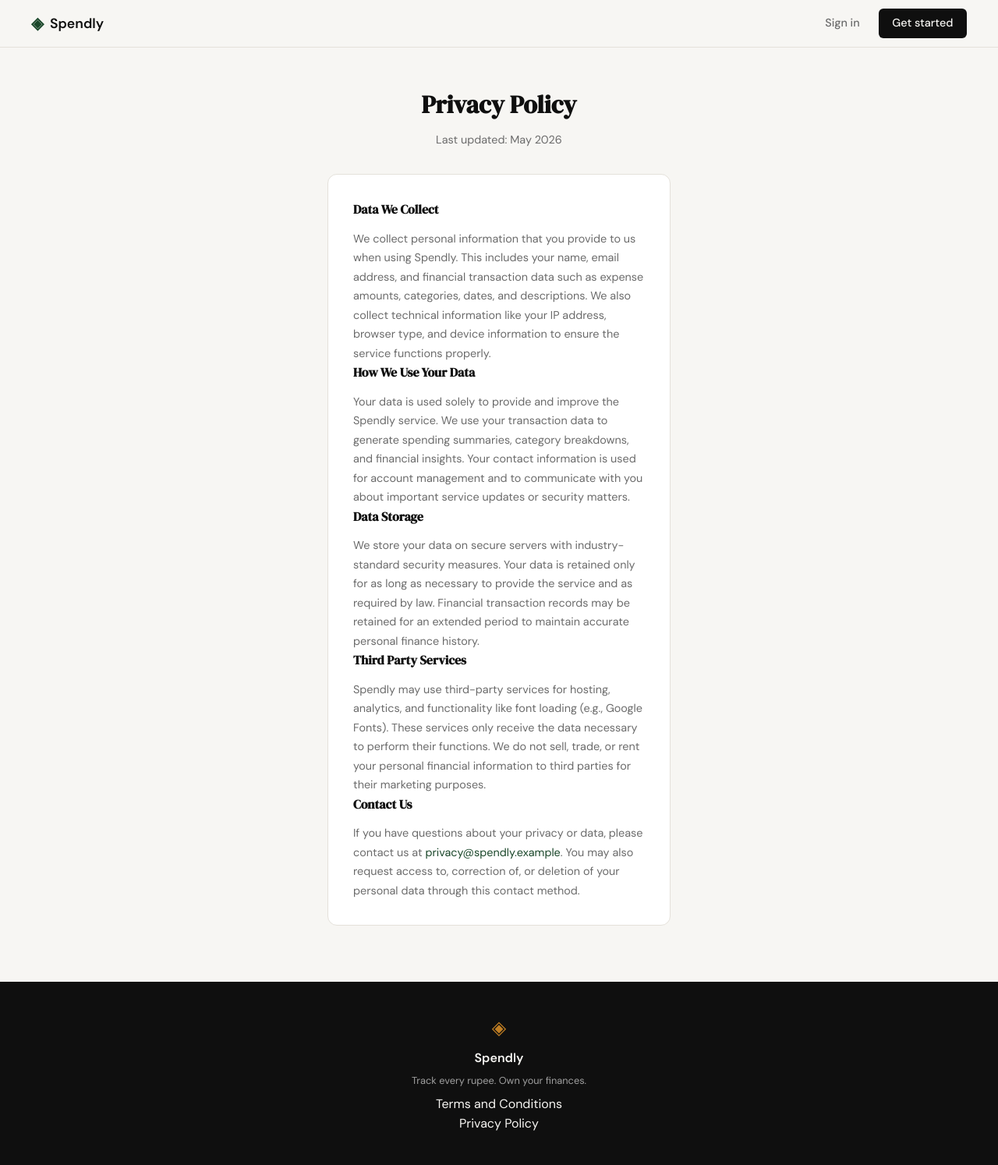
After one commit to 12ATHARAV/expense-tracker, a Flask app: page /privacy in a window 1280 px wide. The commit adds this page. Shown: the whole page at 78% size. Run offline with Flask 3, Linux system fonts and the light colour scheme.

Commit message:
landing: add privacy policy page and route

```diff
--- a/app.py
+++ b/app.py
@@ -25,6 +25,11 @@ def login():
 @app.route("/terms")
 def terms():
     return render_template("terms.html")
+
+
+@app.route("/privacy")
+def privacy():
+    return render_template("privacy.html")
 
 
 # ------------------------------------------------------------------ #
--- a/file.txt
+++ b/file.txt
@@ -8,7 +8,8 @@ Point both to "#" as placeholder hrefs since the pages don't exist yet.
 
 Do not modify anything else on the page.
 
-git commit -m "landing: add terms and privacy links to footer”
+git commit -m "landing: add terms and privacy links to footer"
+git push origin master
 
 Create a "Terms and Conditions" page for Spendly.
 
@@ -24,6 +25,7 @@ landing.html.
 footer link href from "#" to "/terms".
 
 git commit -m "landing: add terms and conditions page and route”
+git push origin master
 
 Do the same as you did for the Terms and Conditions page,
 but for Privacy Policy.
--- a/templates/base.html
+++ b/templates/base.html
@@ -34,7 +34,7 @@
             <span class="brand-icon">◈</span>
             <span class="footer-name">Spendly</span>
             <p class="footer-copy">Track every rupee. Own your finances.</p>
-            <p><a href="/terms">Terms and Conditions</a><br><a href="#">Privacy Policy</a></p>
+            <p><a href="/terms">Terms and Conditions</a><br><a href="/privacy">Privacy Policy</a></p>
         </div>
     </footer>
 
--- /dev/null
+++ b/templates/privacy.html
@@ -0,0 +1,55 @@
+{% extends "base.html" %}
+
+{% block title %}Privacy Policy — Spendly{% endblock %}
+
+{% block content %}
+
+<section class="auth-section">
+    <div class="auth-container">
+        <div class="auth-header">
+            <h1 class="auth-title">Privacy Policy</h1>
+            <p class="auth-subtitle">Last updated: May 2026</p>
+        </div>
+
+        <div class="auth-card">
+
+            <article class="terms-article">
+                <h2 class="feature-title" style="font-size: 1rem;">Data We Collect</h2>
+                <p class="feature-body" style="margin-top: 0.5rem;">
+                    We collect personal information that you provide to us when using Spendly. This includes your name, email address, and financial transaction data such as expense amounts, categories, dates, and descriptions. We also collect technical information like your IP address, browser type, and device information to ensure the service functions properly.
+                </p>
+            </article>
+
+            <article class="terms-article">
+                <h2 class="feature-title" style="font-size: 1rem;">How We Use Your Data</h2>
+                <p class="feature-body" style="margin-top: 0.5rem;">
+                    Your data is used solely to provide and improve the Spendly service. We use your transaction data to generate spending summaries, category breakdowns, and financial insights. Your contact information is used for account management and to communicate with you about important service updates or security matters.
+                </p>
+            </article>
+
+            <article class="terms-article">
+                <h2 class="feature-title" style="font-size: 1rem;">Data Storage</h2>
+                <p class="feature-body" style="margin-top: 0.5rem;">
+                    We store your data on secure servers with industry-standard security measures. Your data is retained only for as long as necessary to provide the service and as required by law. Financial transaction records may be retained for an extended period to maintain accurate personal finance history.
+                </p>
+            </article>
+
+            <article class="terms-article">
+                <h2 class="feature-title" style="font-size: 1rem;">Third Party Services</h2>
+                <p class="feature-body" style="margin-top: 0.5rem;">
+                    Spendly may use third-party services for hosting, analytics, and functionality like font loading (e.g., Google Fonts). These services only receive the data necessary to perform their functions. We do not sell, trade, or rent your personal financial information to third parties for their marketing purposes.
+                </p>
+            </article>
+
+            <article class="terms-article">
+                <h2 class="feature-title" style="font-size: 1rem;">Contact Us</h2>
+                <p class="feature-body" style="margin-top: 0.5rem;">
+                    If you have questions about your privacy or data, please contact us at <a href="mailto:privacy@spendly.example" style="color: var(--accent);">privacy@spendly.example</a>. You may also request access to, correction of, or deletion of your personal data through this contact method.
+                </p>
+            </article>
+
+        </div>
+    </div>
+</section>
+
+{% endblock %}
```
